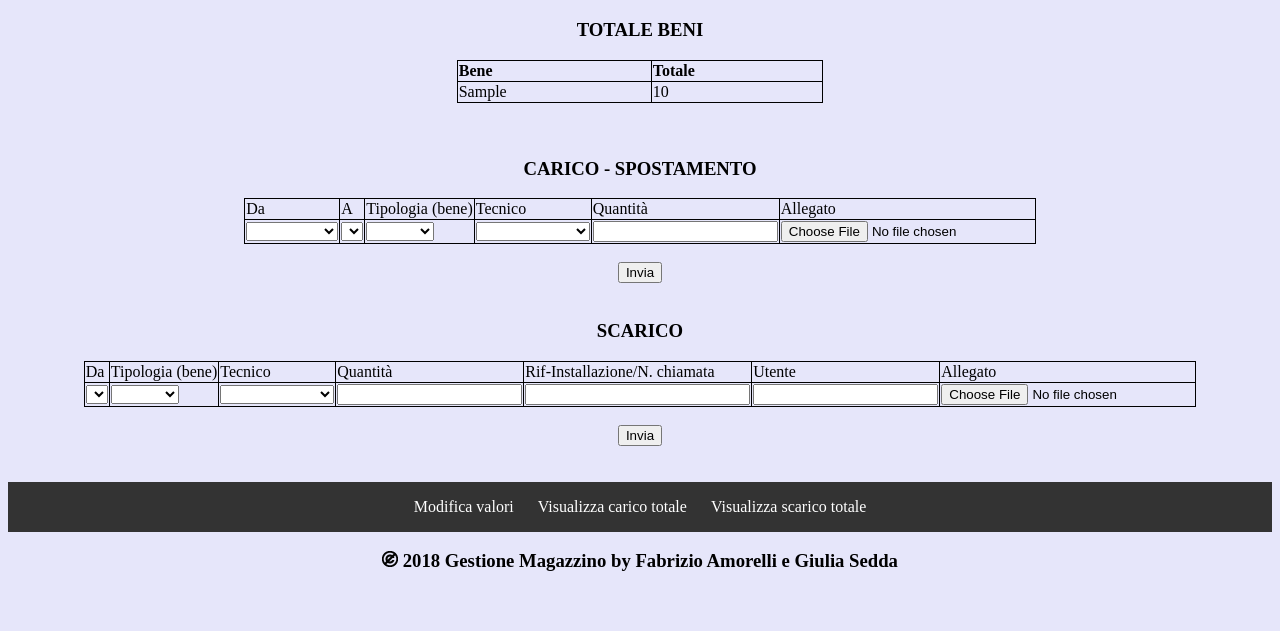
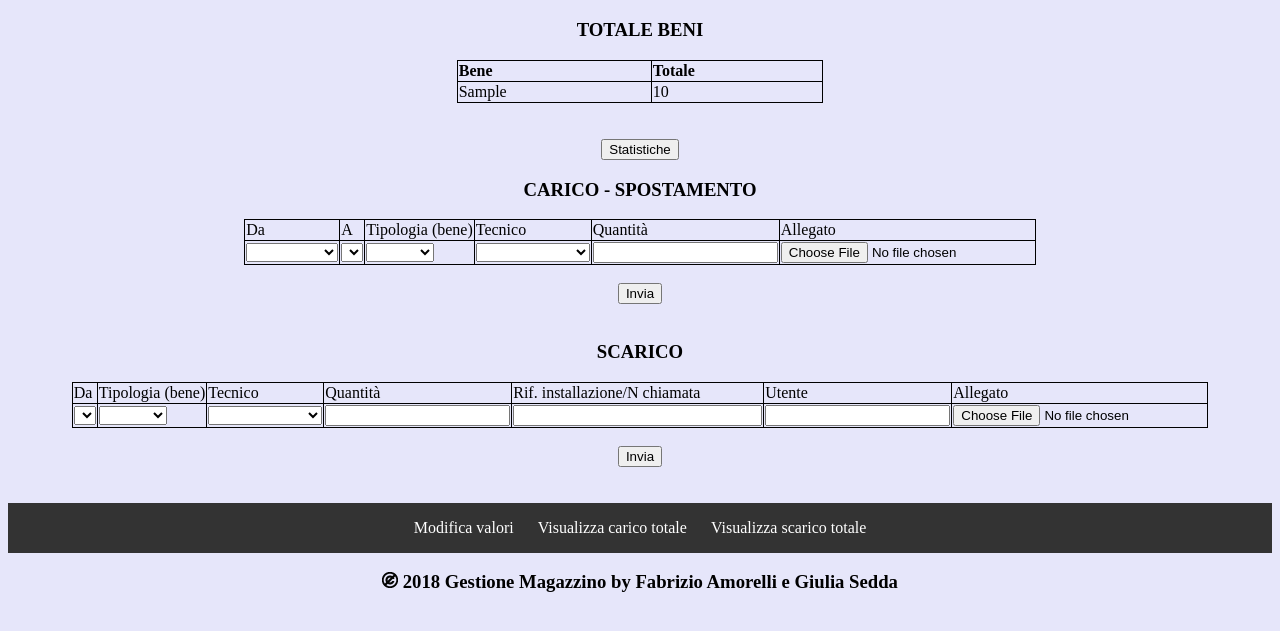
Before and after one commit to Fabrizio04/Gestione-Magazzino, a PHP site: page / in a window 1280 px wide. Shown: the part 109-740 px from the top of the page. Run offline with PHP 8.4, Linux system fonts and the light colour scheme; data comes from the database, SQL or seed files in the repository; tables that the repository leaves empty hold one stand-in row (values such as "Sample post"); lists and menus that the app fills with data are empty.

Commit message:
PHP Script

```diff
--- a/index.php
+++ b/index.php
@@ -71,6 +71,15 @@ table, td, th {
 
 </style>
 
+<script type="text/javascript">
+
+function mostra(id){
+	var a = document.getElementById(id).style;
+	a.display = a.display=='block'?'none':'block'
+}
+
+</script>
+
 </head>
 
 <body bgcolor="#E6E6FA">
@@ -135,6 +144,13 @@ while ($d = $q->fetch_array()){
 </tr>
 
 </table><br><br>
+
+<!-- statistiche -->
+<button onclick="mostra('stat')">Statistiche</button>
+
+<div id="stat" style="display:none;">
+<embed src="statistiche.php" width="100%" height="275">
+</div>
 
 <!-- carico -->
 
@@ -248,7 +264,7 @@ echo '<option value="'.$f['id'].'">'.$f['nome'].'</option>';
 <td>Tipologia (bene)</td>
 <td>Tecnico</td>
 <td>Quantit&agrave;</td>
-<td>Rif-Installazione/N. chiamata</td>
+<td>Rif. installazione/N chiamata</td>
 <td>Utente</td>
 <td>Allegato</td>
 
@@ -312,7 +328,7 @@ echo '<option value="'.$f['id'].'">'.$f['nome'].'</option>';
 </td>
 
 <td>
-<input type="text" id="rif" name="rif" size="25px" required>
+<input type="text" id="rif" name="rif" size="28px" required>
 </td>
 
 <td>
```
